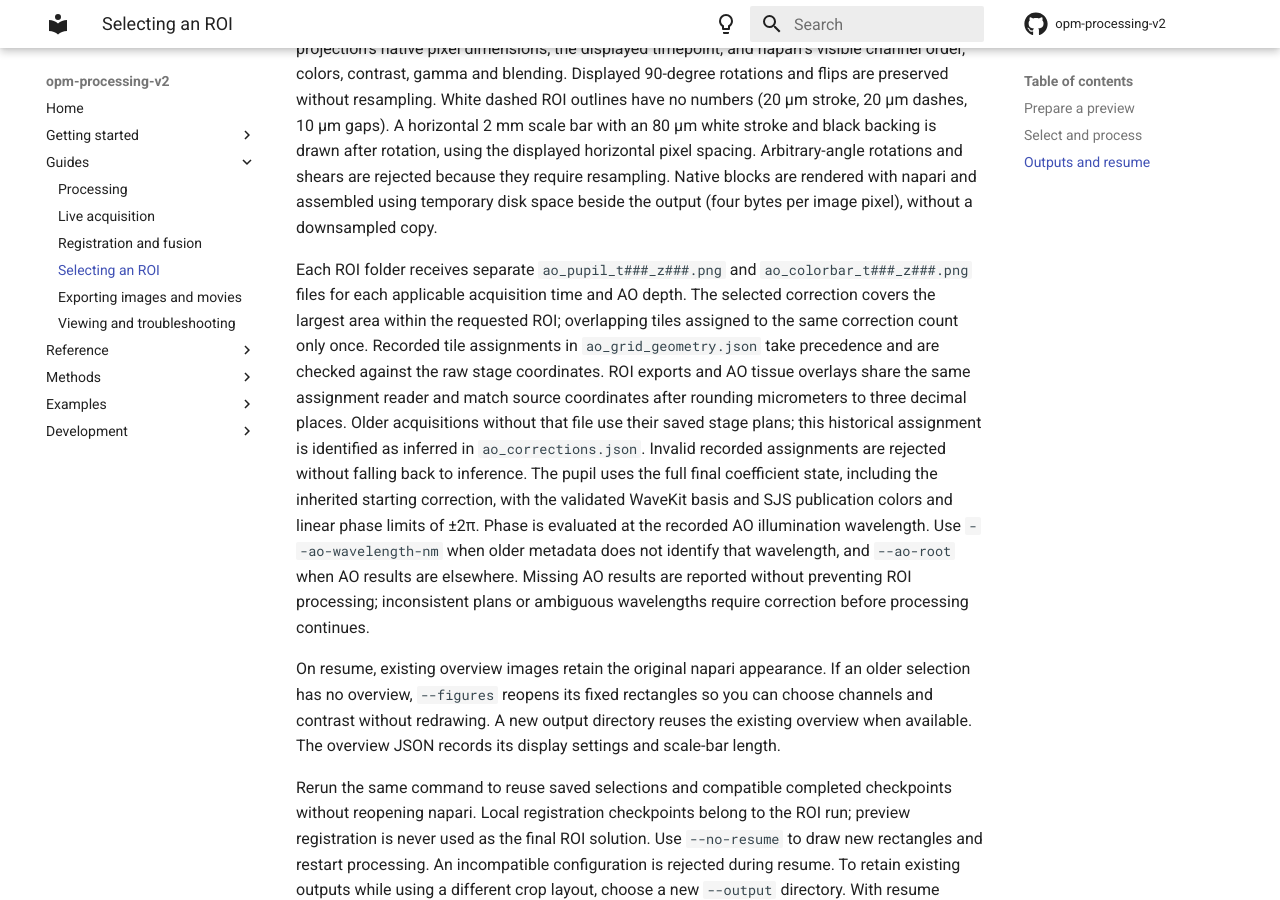
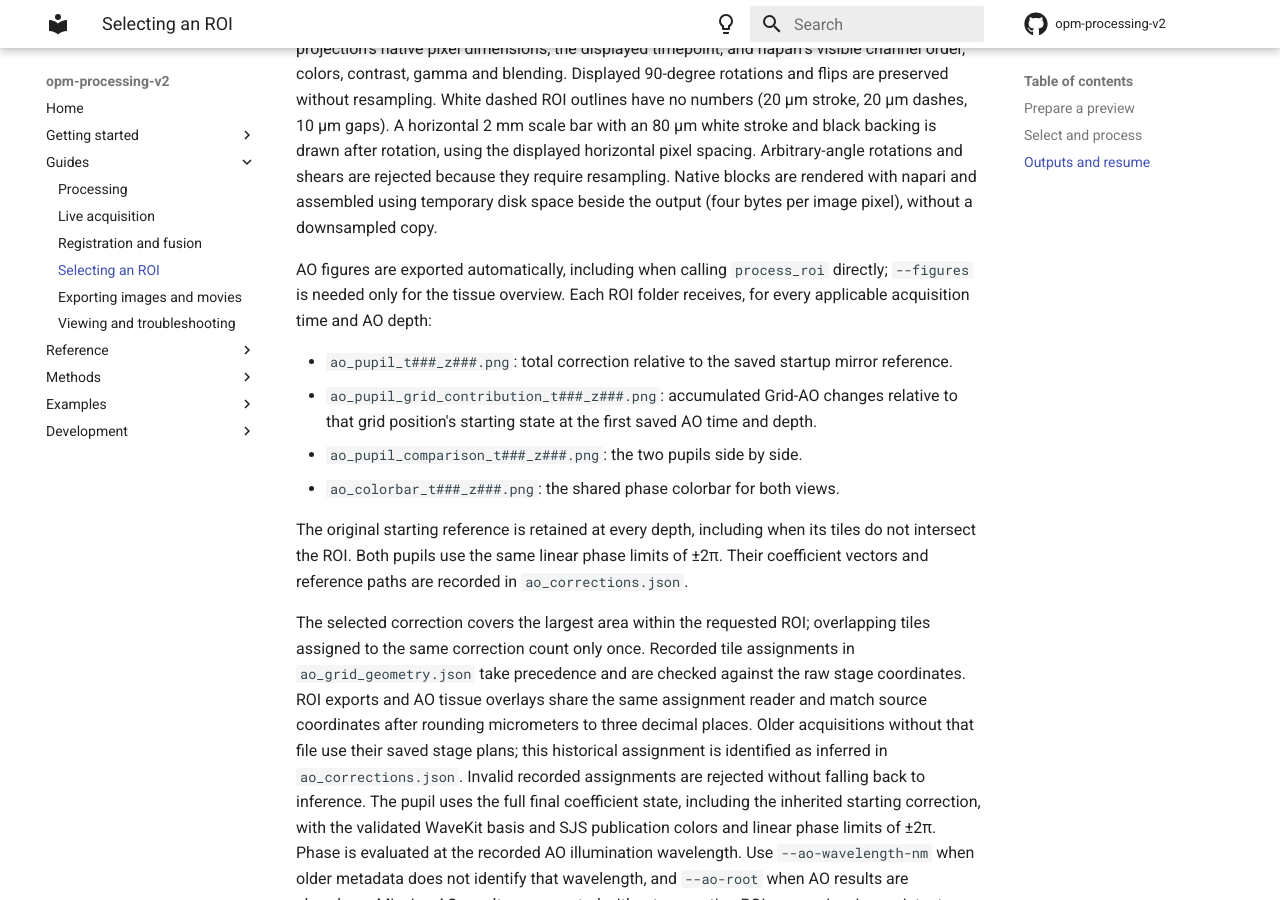
Before and after one commit to QI2lab/opm-processing-v2, an MkDocs documentation site: the page built from docs/guides/roi.md, in a window 1280 px wide and 900 px high, scrolled down 2002 px. Built offline with MkDocs 1.6.1 and Material for MkDocs 9.7.7, drawn with Linux system fonts in a browser that asks for light colours; comment, search, counter and statistics services are not loaded.

Commit message:
feat(roi): generate both AO pupil references by default

```diff
--- a/docs/guides/roi.md
+++ b/docs/guides/roi.md
@@ -99,8 +99,20 @@ shears are rejected because they require resampling.
 Native blocks are rendered with napari and assembled using temporary disk space
 beside the output (four bytes per image pixel), without a downsampled copy.
 
-Each ROI folder receives separate `ao_pupil_t###_z###.png` and
-`ao_colorbar_t###_z###.png` files for each applicable acquisition time and AO depth.
+AO figures are exported automatically, including when calling `process_roi`
+directly; `--figures` is needed only for the tissue overview. Each ROI folder
+receives, for every applicable acquisition time and AO depth:
+
+- `ao_pupil_t###_z###.png`: total correction relative to the saved startup mirror reference.
+- `ao_pupil_grid_contribution_t###_z###.png`: accumulated Grid-AO changes relative
+  to that grid position's starting state at the first saved AO time and depth.
+- `ao_pupil_comparison_t###_z###.png`: the two pupils side by side.
+- `ao_colorbar_t###_z###.png`: the shared phase colorbar for both views.
+
+The original starting reference is retained at every depth, including when its
+tiles do not intersect the ROI. Both pupils use the same linear phase limits of
+±2π. Their coefficient vectors and reference paths are recorded in `ao_corrections.json`.
+
 The selected correction covers the largest area within the requested ROI;
 overlapping tiles assigned to the same correction count only once. Recorded tile
 assignments in `ao_grid_geometry.json` take precedence and are checked against
```
Also changed, not shown: docs/reference/cli/export-rois.md (+3 -3 lines), 2 other files.
